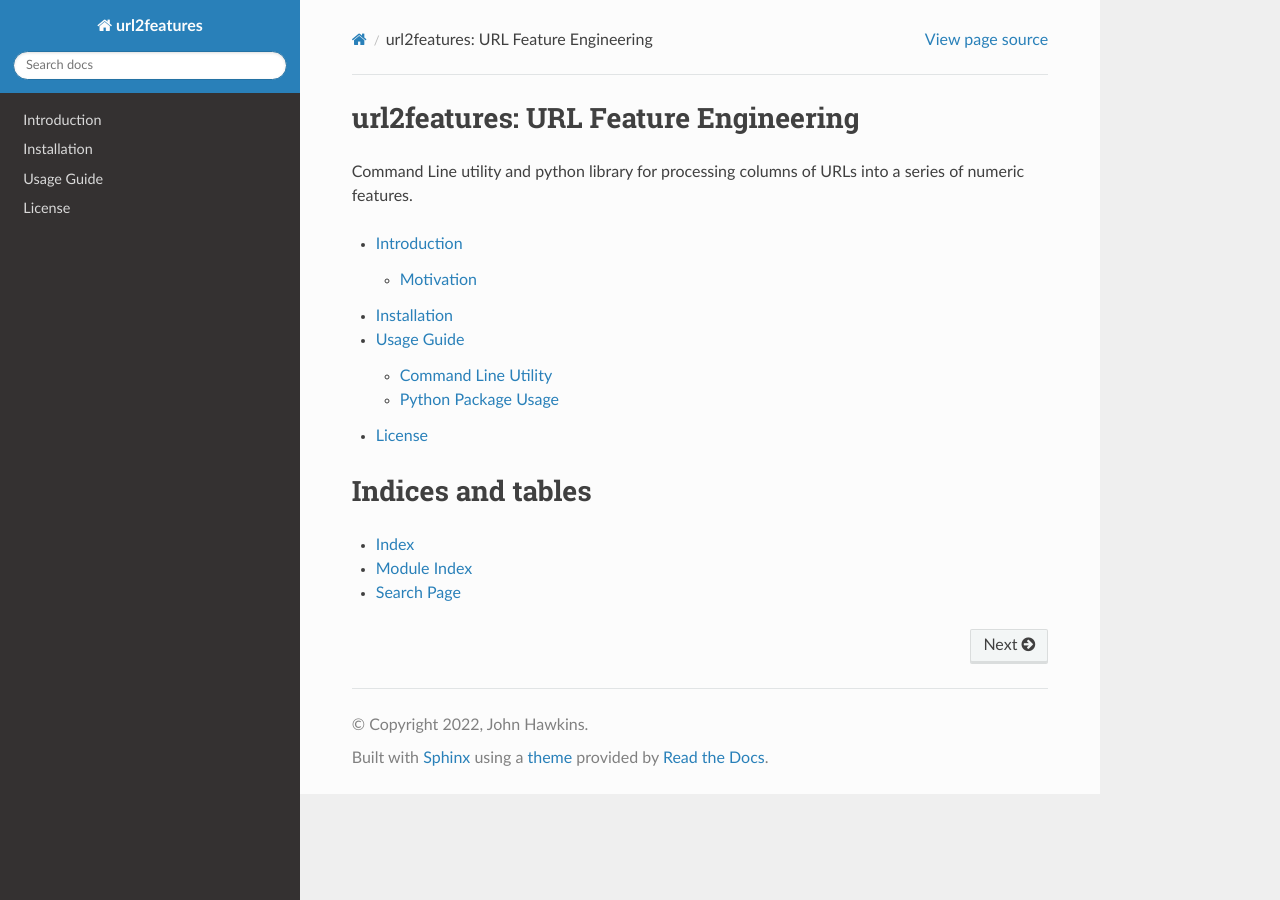
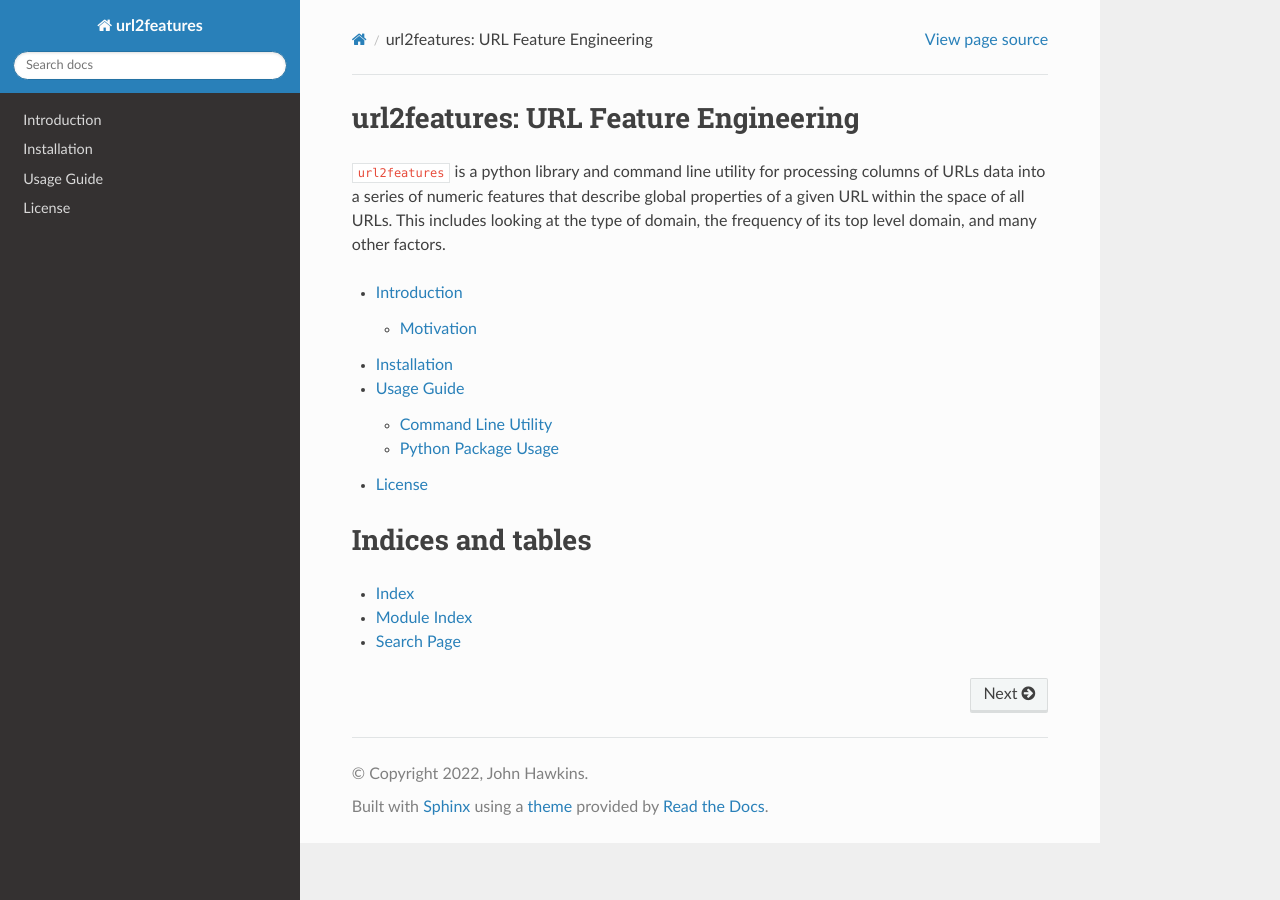
Before and after one commit to getting-data-science-done/url2features, a Sphinx documentation site: the page built from docs/source/index.rst, in a window 1280 px wide. Built offline with Sphinx 7.4.7 and the Read the Docs theme 2.0.0, drawn with Linux system fonts in a browser that asks for light colours.

Commit message:
More detail in index document

```diff
--- a/docs/source/index.rst
+++ b/docs/source/index.rst
@@ -1,9 +1,11 @@
 url2features: URL Feature Engineering
 =========================================
 
-Command Line utility and python library for
-processing columns of URLs into a series of
-numeric features.
+``url2features`` is a python library and command line utility
+for processing columns of URLs data into a series of numeric features
+that describe global properties of a given URL within the space of
+all URLs. This includes looking at the type of domain, the frequency
+of its top level domain, and many other factors.
 
 
 .. toctree::
```
